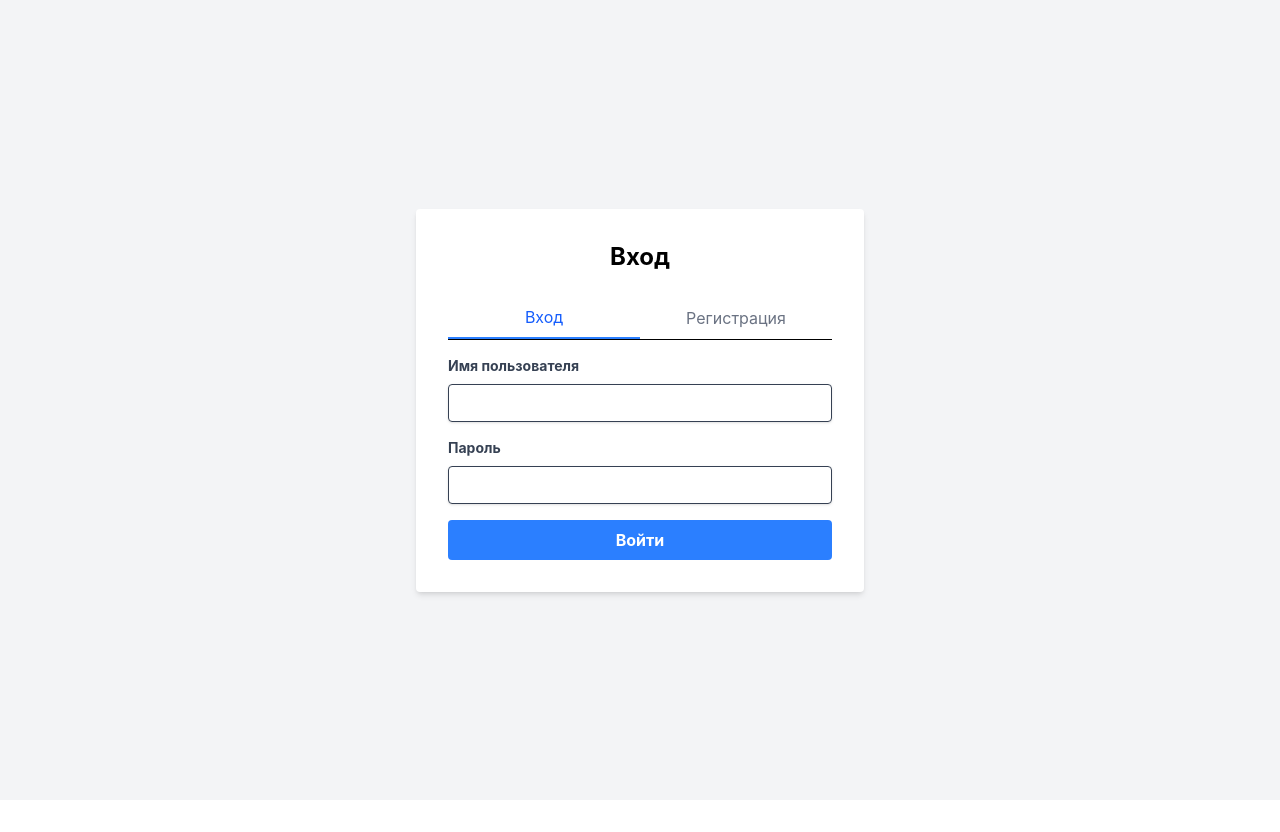
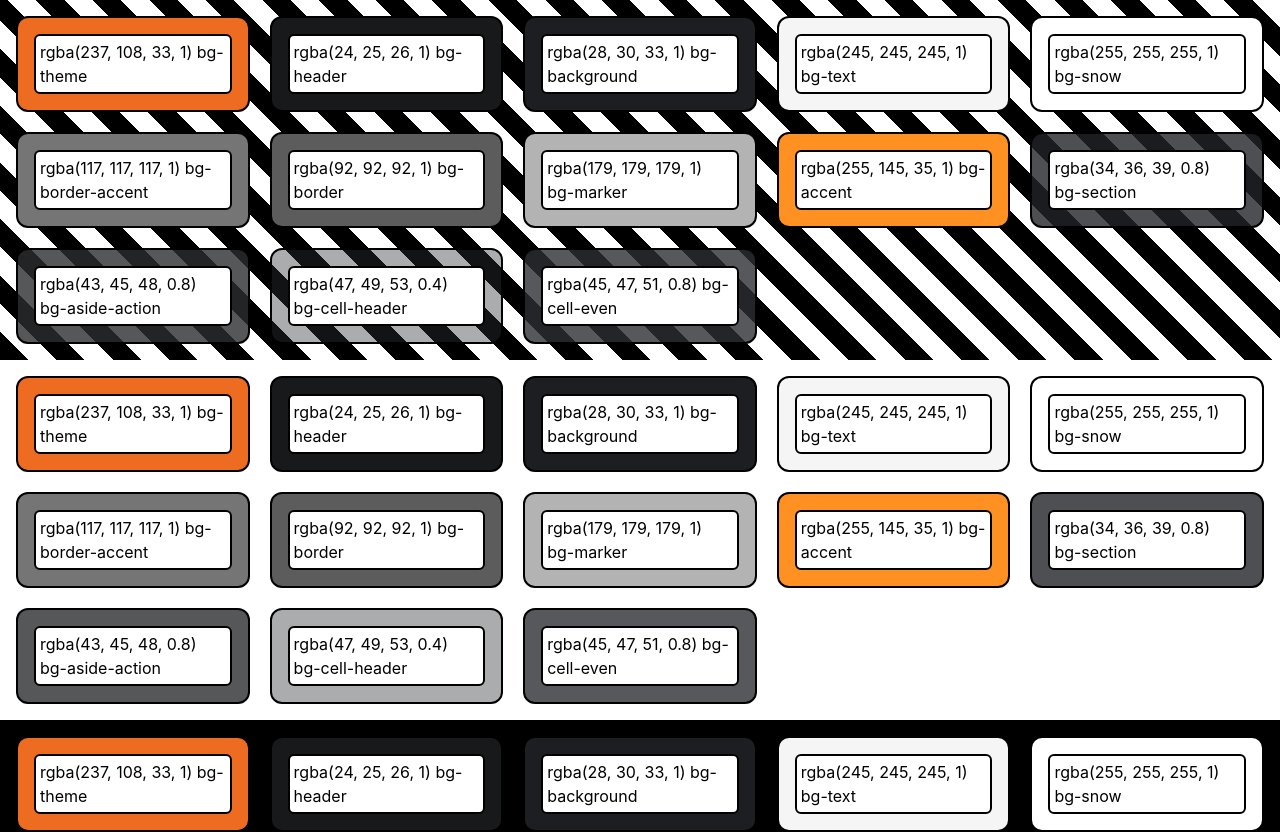
Before and after one commit to 0000rpg/AndroidSecondPilot, a Vue app: page /#/ in a window 1280 px wide. Shown: the top 832 px of the page. Before the commit the page ends 800 px from the top, so only its background shows below. Built offline with nearby package versions, Linux system fonts and the light colour scheme.

Commit message:
Dev palette added.

```diff
--- a/package.json
+++ b/package.json
@@ -12,8 +12,10 @@
     "@capacitor/android": "^8.2.0",
     "@capacitor/cli": "^8.2.0",
     "@capacitor/core": "^8.2.0",
+    "@tailwindcss/vite": "^4.2.2",
     "pinia": "^3.0.4",
     "pinia-plugin-persistedstate": "^4.7.1",
+    "tailwindcss": "^4.2.2",
     "vue": "^3.5.29",
     "vue-router": "^5.0.3"
   },
@@ -21,7 +23,11 @@
     "@tailwindcss/postcss": "^4.2.1",
     "@vitejs/plugin-vue": "^6.0.4",
     "autoprefixer": "^10.4.27",
+    "eslint": "^10.0.3",
+    "eslint-plugin-vue": "^10.8.0",
     "postcss": "^8.5.8",
+    "prettier": "^3.8.1",
+    "prettier-plugin-tailwindcss": "^0.7.2",
     "vite": "^7.3.1",
     "vite-plugin-vue-devtools": "^8.0.6"
   },
--- a/src/assets/main.css
+++ b/src/assets/main.css
@@ -1 +1,17 @@
 @import 'tailwindcss';
+
+@theme {
+  --color-theme: #ed6c21;
+  --color-header: #18191a;
+  --color-background: #1c1e21;
+  --color-text: #f5f5f5;
+  --color-snow: #ffffff;
+  --color-border: #5c5c5c;
+  --color-border-accent: #757575;
+  --color-marker: #b3b3b3;
+  --color-accent: rgb(255, 145, 35);
+  --color-section: rgba(34, 36, 39, 0.8);
+  --color-aside-action: rgba(43, 45, 48, 0.8);
+  --color-cell-header: rgba(47, 49, 53, 0.4);
+  --color-cell-even: rgba(45, 47, 51, 0.8);
+}
--- /dev/null
+++ b/src/components/DevPalette.vue
@@ -0,0 +1,36 @@
+<template>
+  <!-- safelist скрытых классов, чтобы Tailwind их увидел -->
+  <div class="hidden">
+    <div class="bg-theme bg-header bg-background bg-text bg-snow bg-border bg-border-accent bg-marker bg-accent bg-section bg-aside-action bg-cell-header bg-cell-even"></div>
+  </div>
+  <div class="grid grid-cols-5 gap-5 w-full p-4 bg-[repeating-linear-gradient(45deg,#000_0px,#000_20px,#fff_20px,#fff_40px)]">
+    <ColorBox v-for="(color, index) in colorsList" :key="index" :colorClass="'bg-'+color" />
+  </div>
+  <div class="grid grid-cols-5 gap-5 w-full p-4 bg-white">
+    <ColorBox v-for="(color, index) in colorsList" :key="index" :colorClass="'bg-'+color" />
+  </div>
+  <div class="grid grid-cols-5 gap-5 w-full p-4 bg-black">
+    <ColorBox v-for="(color, index) in colorsList" :key="index" :colorClass="'bg-'+color" />
+  </div>
+</template>
+<script setup>
+import ColorBox from '@/components/DevPaletteBuilder.vue'
+import {ref} from 'vue'
+const colorsList = ref([
+  'theme',
+  'header',
+  'background',
+  'text',
+  'snow',
+  'border-accent',
+  'border',
+  'marker',
+  'accent',
+  'section',
+  'aside-action',
+  'cell-header',
+  'cell-even',
+])
+
+import '@/assets/main.css'
+</script>
--- /dev/null
+++ b/src/components/DevPaletteBuilder.vue
@@ -0,0 +1,49 @@
+<template>
+  <div @click="copyToClipboard" :class="[colorClass, 'p-4', 'rounded-xl', 'border-2']" ref="box">
+    <p class="rounded-md bg-white max-w-fit p-1 border-2">{{ colorHex }} {{ colorClass }}</p>
+  </div>
+</template>
+
+<script setup>
+import { ref, onMounted, watch, computed } from 'vue'
+
+const props = defineProps({
+  colorClass: {
+    type: String,
+    required: true
+  }
+})
+
+const box = ref(null)
+const colorHex = ref('')
+
+const rgbHex = computed(() => {
+  const rgbString = window.getComputedStyle(box.value).backgroundColor;
+  const match = rgbString.match(/\d+\.?\d*/g);
+  if (!match || match.length < 3) return rgbString;
+
+  const r = parseInt(match[0]);
+  const g = parseInt(match[1]);
+  const b = parseInt(match[2]);
+  const a = match.length >= 4 ? parseFloat(match[3]) : 1;
+  // console.log(props.colorClass, rgbString, match, r, g, b, a);
+  return `rgba(${r}, ${g}, ${b}, ${a})`;
+})
+
+function updateColor() {
+  if (box.value) {
+    colorHex.value = rgbHex.value
+  }
+}
+
+const copyToClipboard = async () => {
+  try {
+    await navigator.clipboard.writeText(rgbHex.value);
+  } catch (error) {
+    console.log('Копирование цвета: ', error);
+  }
+}
+
+onMounted(updateColor)
+watch(() => props.colorClass, updateColor)
+</script>
--- a/src/views/LoginView.vue
+++ b/src/views/LoginView.vue
@@ -1,4 +1,6 @@
 <template>
+  <DevPalette />
+  <!--Main part-->
   <div class="min-h-screen flex items-center justify-center bg-gray-100">
     <div class="bg-white p-8 rounded shadow-md w-full max-w-md">
       <h2 class="text-2xl font-bold mb-6 text-center">{{ mode === 'login' ? 'Вход' : 'Регистрация' }}</h2>
@@ -70,6 +72,7 @@
 import { useAuthStore } from '@/stores/auth'
 import { useAccountsStore } from '@/stores/accounts'
 import { useRouter } from 'vue-router'
+import DevPalette from '@/components/DevPalette.vue'
 
 const authStore = useAuthStore()
 const accountsStore = useAccountsStore()
--- a/tailwind.config.js
+++ /dev/null
@@ -1,11 +0,0 @@
-/** @type {import('tailwindcss').Config} */
-export default {
-  content: [
-    "./index.html",
-    "./src/**/*.{vue,js,ts,jsx,tsx}",
-  ],
-  theme: {
-    extend: {},
-  },
-  plugins: [],
-}
--- a/vite.config.js
+++ b/vite.config.js
@@ -3,12 +3,14 @@
 import { defineConfig } from 'vite'
 import vue from '@vitejs/plugin-vue'
 import vueDevTools from 'vite-plugin-vue-devtools'
+import tailwindcss from '@tailwindcss/vite';
 
 // https://vite.dev/config/
 export default defineConfig({
   plugins: [
     vue(),
     vueDevTools(),
+    tailwindcss(),
   ],
   base: './',
   resolve: {
```
Also changed, not shown: 2 other files (tests, documents, lock files or other folders).
